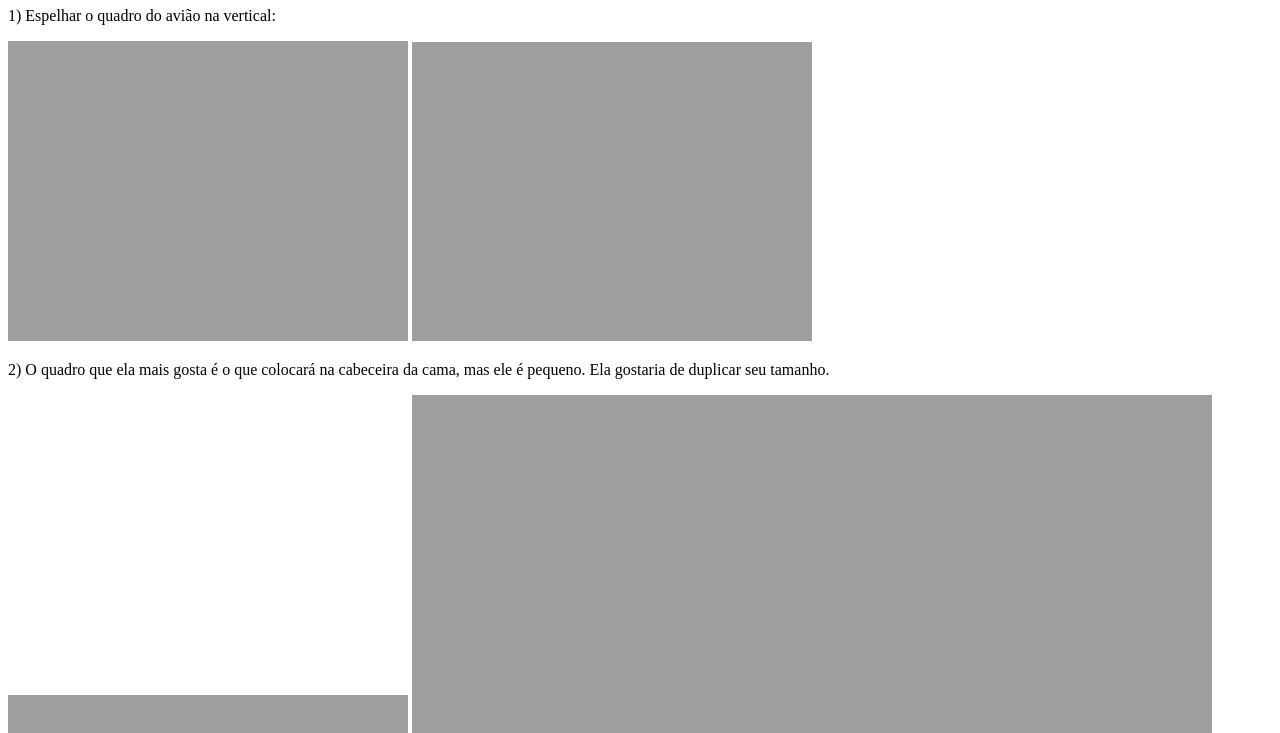
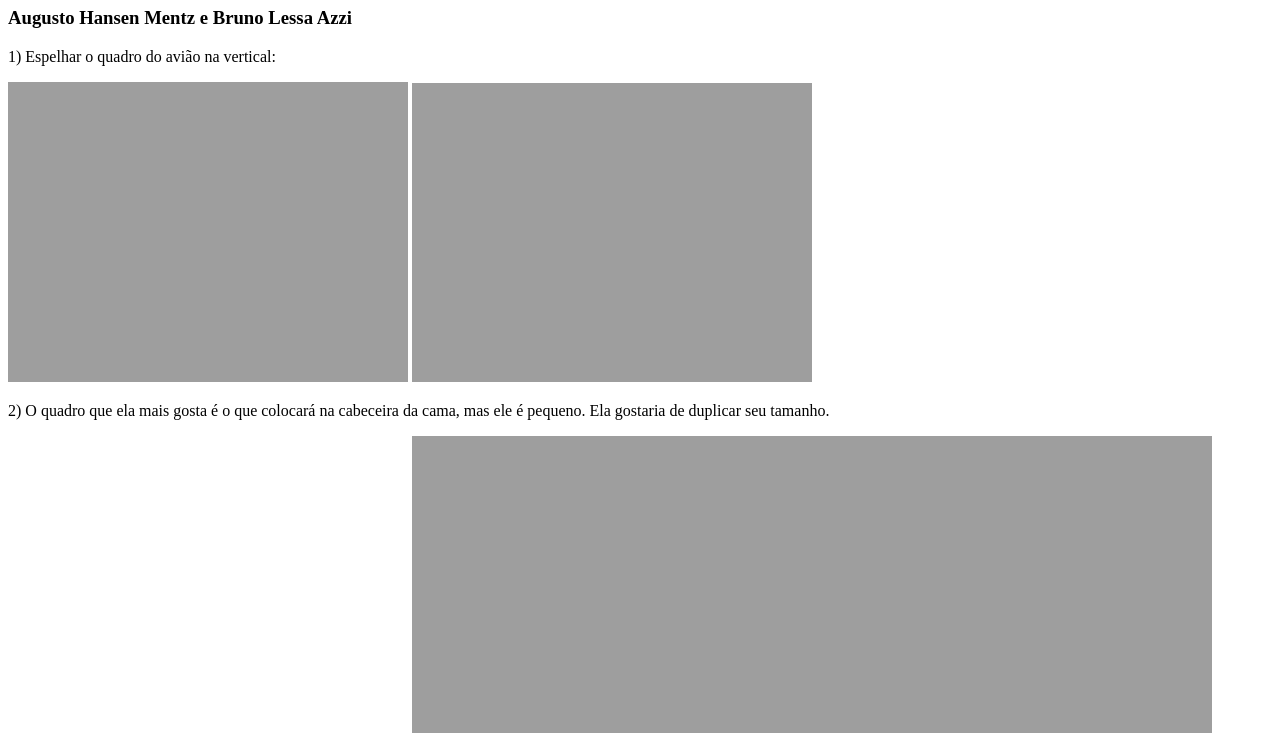
Before and after one commit to augustomentz/pci-frames-challenge, a website: page index.html in a window 1280 px wide. Shown: the part 73-806 px from the top of the page. Drawn offline with nearby package versions, Linux system fonts and the light colour scheme.

Commit message:
WIP - Remove coments

```diff
--- a/index.html
+++ b/index.html
@@ -8,6 +8,7 @@
   </head>
   <body>
     <h1 class="title">PROCESSAMENTO DIGITAL DE IMAGENS</h1>
+    <h3>Augusto Hansen Mentz e Bruno Lessa Azzi</h3>
 
     <div id="canvas-wrapper"></div>
 
--- a/js/app.js
+++ b/js/app.js
@@ -49,21 +49,14 @@ const loadImageAtCanvas = (imageName, idCanvas) => {
 
 const transform = (canvasId, image, width, height, matrix) => {
   return new Promise((resolve) => {
-    //
-    // Fonte: http://www.nibcode.com/en/blog/15/linear-algebra-and-digital-image-processing-part-IV-image-editor
-    //
-    // Carrega as dimensões do canvas e desenha a imagem original nele
     let canvas = document.getElementById(canvasId);
     canvas.width = width;
     canvas.height = height;
     let ctx = canvas.getContext("2d");
     ctx.drawImage(image, 0, 0);
-    // Carrega os pixels da imagem original
     let pixelData = ctx.getImageData(0, 0, width, height).data;
-    // Cria os pixels da imagem transformada
     let newImgData = ctx.createImageData(width, height);
     let newPixelData = newImgData.data;
-    // Carrega os pixels da imagem transformada a partir dos pixels da imagem original
     for (let x = 0; x < width; x++) {
       for (let y = 0; y < height; y++) {
         let nx = Math.floor(matrix[0] * x + matrix[3] * y + matrix[6]);
@@ -98,10 +91,8 @@ const mirror = (src, canvasId, mx, my) => {
     let image = new Image();
 
     image.onload = async function () {
-      // Largura x Altura do canvas
       let width = image.width;
       let height = image.height;
-      // Matriz para espelhar
       let matrix = [1, 0, 0, 0, 1, 0, 0, 0, 1];
 
       if (mx) {
@@ -114,7 +105,6 @@ const mirror = (src, canvasId, mx, my) => {
         matrix[7] = height;
       }
 
-      // Transforma a imagem do canvas - Espelhar
       resolve(await transform(canvasId, image, width, height, matrix));
     };
 
@@ -125,7 +115,6 @@ const mirror = (src, canvasId, mx, my) => {
 
 const resize = (src, canvasId, size) => {
   return new Promise(async (resolve) => {
-    // Largura x Altura do canvas (não altera as dimensões do canvas se o tamanho for menor do que 1, para conseguir processar toda a imagem)
     let image = new Image();
 
     image.onload = async function () {
@@ -137,10 +126,7 @@ const resize = (src, canvasId, size) => {
         height = image.height * size;
       }
 
-      // Matriz para redimensionar
       let matrix = [1 / size, 0, 0, 0, 1 / size, 0, 0, 0, 1];
-      // Transforma a imagem do canvas - Redimensionar
-
       resolve(await transform(canvasId, image, width, height, matrix));
     };
 
@@ -151,13 +137,11 @@ const resize = (src, canvasId, size) => {
 
 const translate = (src, canvasId, tx, ty) => {
   return new Promise(async (resolve) => {
-    // Largura x Altura do canvas
     let image = new Image();
 
     image.onload = async function () {
       let width = image.width + tx;
       let height = image.height + ty;
-      // Matriz para transladar
       let matrix = [1, 0, 0, 0, 1, 0, 0, 0, 1];
       if (tx > 0) {
         matrix[6] = -tx;
@@ -165,7 +149,6 @@ const translate = (src, canvasId, tx, ty) => {
       if (ty > 0) {
         matrix[7] = -ty;
       }
-      // Transforma a imagem do canvas - Transladar
       resolve(await transform(canvasId, image, width, height, matrix));
     };
 
@@ -176,20 +159,17 @@ const translate = (src, canvasId, tx, ty) => {
 
 const rotate = (src, canvasId, ang) => {
   return new Promise(async (resolve) => {
-    // Largura x Altura do canvas (aumenta as dimensões do canvas em 50% devido a rotação da imagem)
     let image = new Image();
 
     image.onload = async function () {
-      let width = image.width * 1.5;
-      let height = image.height * 1.5;
-      // Matriz para rotacionar ("xt" e "xy" servem para transladar e centralizar a imagem)
+      let width = image.width;
+      let height = image.height;
       let cos = Math.cos((ang * Math.PI) / 180);
       let sin = Math.sin((ang * Math.PI) / 180);
       let xt = (-sin * width) / 2 - (cos * height) / 2 + image.height / 2;
       let yt = (-cos * width) / 2 + (sin * height) / 2 + image.width / 2;
       let matrix = [cos, -sin, 0, sin, cos, 0, xt, yt, 1];
 
-      // Transforma a imagem do canvas - rotacionar
       resolve(await transform(canvasId, image, width, height, matrix));
     };
 
@@ -223,11 +203,7 @@ const main = async () => {
         break;
       case "REDIMENSIONAR_2X":
         loadImageAlt(
-          await resize(
-            question.name,
-            `canvas-result-${question.name}`,
-            2
-          )
+          await resize(question.name, `canvas-result-${question.name}`, 2)
         );
         break;
       case "ESPELHAR_HORIZONTAL":
@@ -252,20 +228,12 @@ const main = async () => {
         break;
       case "ROTACIONAR_90_GRAUS":
         loadImageAlt(
-          await rotate(
-            question.name,
-            `canvas-result-${question.name}`,
-            90
-          )
+          await rotate(question.name, `canvas-result-${question.name}`, 90)
         );
         break;
       case "REDIMENSIONAR_METADE":
         loadImageAlt(
-          await resize(
-            question.name,
-            `canvas-result-${question.name}`,
-            0.5
-          )
+          await resize(question.name, `canvas-result-${question.name}`, 0.5)
         );
         break;
     }
```
